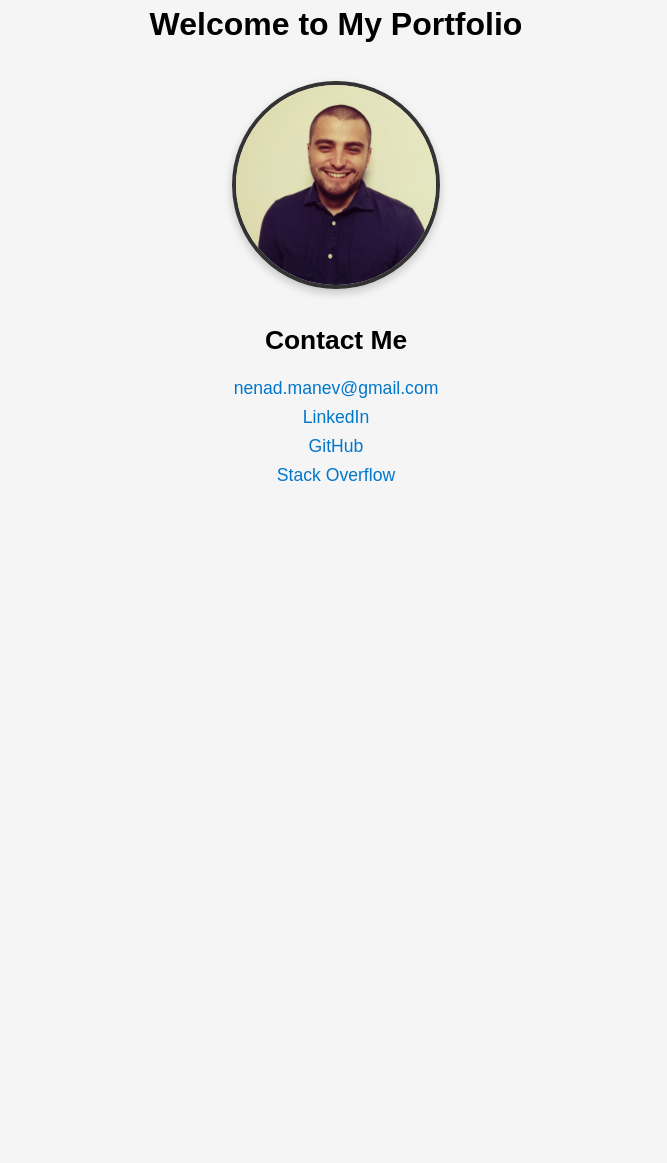
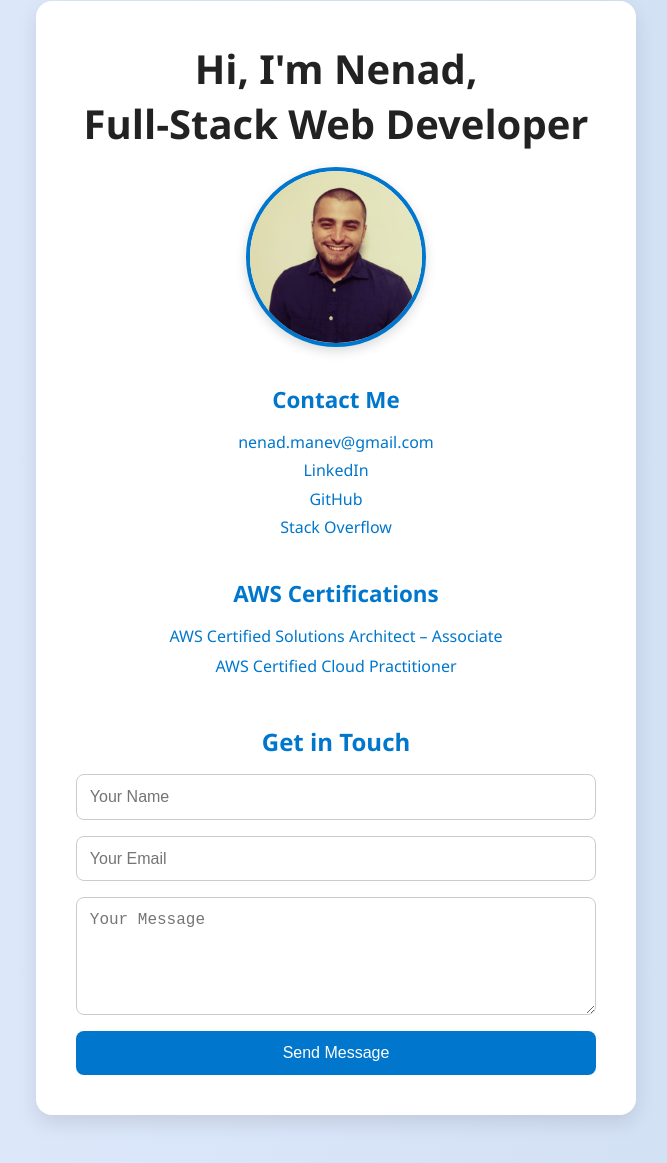
Before and after one commit to ManevN/static-site, a plain HTML site: page index.html in a window 1280 px wide. Shown: the part 47-1210 px from the top of the page, without its empty margins (304-971 px from the left). Before the commit the page ends 800 px from the top, so only its background shows below. Drawn offline with Linux system fonts and the light colour scheme.

Commit message:
Add contact form

```diff
--- a/index.html
+++ b/index.html
@@ -6,7 +6,8 @@
     <link rel="stylesheet" href="style.css">
 </head>
 <body>
-    <h1>Welcome to My Portfolio</h1>
+    <div class="container">
+        <h1 class="main-heading">Hi, I'm Nenad,<br /> Full-Stack Web Developer</h1>
 
         <img src="me.png" alt="Nenad Manev" class="profile-photo">
 
@@ -17,5 +18,27 @@
             <a href="https://github.com/ManevN" target="_blank">GitHub</a>
             <a href="https://stackoverflow.com/users/15568047/nenadm" target="_blank">Stack Overflow</a>
         </div>
+
+        <div class="certificates">
+            <h2>AWS Certifications</h2>
+            <ul>
+                <li><a href="https://www.credly.com/badges/e80fd508-fe9a-4573-9780-7e4635409901/public_url" target="_blank">AWS Certified Solutions Architect – Associate</a></li>
+                <li><a href="https://www.credly.com/badges/75e9958b-9fbb-41f0-bd58-76022501f078/public_url" target="_blank">AWS Certified Cloud Practitioner</a></li>
+            </ul>
+        </div>
+
+        <div class="contact-form">
+            <h2>Get in Touch</h2>
+            <form action="https://formspree.io/f/xovdqwyy" method="POST">
+                <input type="text" name="name" placeholder="Your Name" required>
+                <input type="email" name="email" placeholder="Your Email" required>
+                <textarea name="message" placeholder="Your Message" rows="5" required></textarea>
+                <button type="submit">Send Message</button>
+            </form>
+        </div>
+
+    </div>
 </body>
+
+
 </html>
--- a/style.css
+++ b/style.css
@@ -1,33 +1,175 @@
+* {
+    box-sizing: border-box;
+    margin: 0;
+    padding: 0;
+}
+
 body {
-    font-family: Arial, sans-serif;
-    background-color: #f5f5f5;
+    font-family: 'Segoe UI', Tahoma, Geneva, Verdana, sans-serif;
+    background: linear-gradient(to right, #e0eafc, #cfdef3);
+    color: #333;
+    display: flex;
+    justify-content: center;
+    align-items: flex-start;
+    min-height: 100vh;
+    padding: 3rem 1rem;
+}
+
+.container {
+    background-color: #fff;
+    border-radius: 16px;
+    padding: 2.5rem;
+    max-width: 600px;
+    width: 100%;
+    box-shadow: 0 8px 20px rgba(0, 0, 0, 0.1);
     text-align: center;
-    padding: 2rem;
-    margin: 0;
+}
+
+.main-heading {
+    font-size: 2.5rem;
+    font-weight: bold;
+    color: #222;
+    margin-bottom: 1rem;
+}
+
+.subtitle {
+    font-size: 1.1rem;
+    color: #555;
+    margin-bottom: 2rem;
 }
 
 img.profile-photo {
-    width: 200px;
-    height: 200px;
+    width: 180px;
+    height: 180px;
     object-fit: cover;
     border-radius: 50%;
-    border: 4px solid #333;
-    margin-top: 1rem;
-    box-shadow: 0 4px 10px rgba(0, 0, 0, 0.2);
+    border: 4px solid #0077cc;
+    margin-bottom: 2rem;
+    box-shadow: 0 4px 12px rgba(0, 0, 0, 0.15);
 }
 
-.contact-info {
-    margin-top: 2rem;
+.contact-info h2,
+.certificates h2 {
+    font-size: 1.4rem;
+    margin-bottom: 1rem;
+    color: #0077cc;
+}
+
+.contact-info a,
+.certificates a {
+    display: block;
+    color: #0077cc;
+    text-decoration: none;
+    margin: 0.4rem 0;
+    transition: all 0.3s ease;
+}
+
+.contact-info a:hover,
+.certificates a:hover {
+    color: #005fa3;
+    text-decoration: underline;
+}
+
+.certificates {
+    margin-top: 2.5rem;
+}
+
+.certificates ul {
+    list-style: none;
+    padding: 0;
+}
+
+.certificates li {
+    margin: 0.5rem 0;
+}
+
+/* Hire Me Section */
+.hire-me {
+    margin-top: 3rem;
+    background: #0077cc;
+    color: white;
+    padding: 2rem;
+    border-radius: 12px;
+    box-shadow: 0 4px 10px rgba(0, 0, 0, 0.15);
+}
+
+.hire-me h2 {
+    font-size: 1.5rem;
+    margin-bottom: 0.5rem;
+}
+
+.hire-me p {
+    margin-bottom: 1rem;
     font-size: 1.1rem;
 }
 
-.contact-info a {
-    display: block;
+.hire-button {
+    display: inline-block;
+    background: white;
     color: #0077cc;
+    padding: 0.7rem 1.2rem;
+    border-radius: 8px;
+    font-weight: bold;
     text-decoration: none;
-    margin: 0.5rem 0;
+    transition: background 0.3s;
 }
 
-.contact-info a:hover {
-    text-decoration: underline;
+.hire-button:hover {
+    background: #f0f0f0;
 }
+
+.contact-form {
+    margin-top: 3rem;
+    text-align: left;
+}
+
+.contact-form h2 {
+    text-align: center;
+    color: #0077cc;
+    margin-bottom: 1rem;
+}
+
+.contact-form form {
+    display: flex;
+    flex-direction: column;
+    gap: 1rem;
+}
+
+.contact-form input,
+.contact-form textarea {
+    padding: 0.8rem;
+    font-size: 1rem;
+    border: 1px solid #ccc;
+    border-radius: 8px;
+    width: 100%;
+}
+
+.contact-form button {
+    background-color: #0077cc;
+    color: white;
+    padding: 0.8rem;
+    font-size: 1rem;
+    border: none;
+    border-radius: 8px;
+    cursor: pointer;
+    transition: background-color 0.3s ease;
+}
+
+.contact-form button:hover {
+    background-color: #005fa3;
+}
+
+@media (max-width: 600px) {
+    .main-heading {
+        font-size: 2rem;
+    }
+
+    img.profile-photo {
+        width: 140px;
+        height: 140px;
+    }
+
+    .container {
+        padding: 2rem 1rem;
+    }
+}
```
Lines whose indentation alone changed are shown as unchanged.
